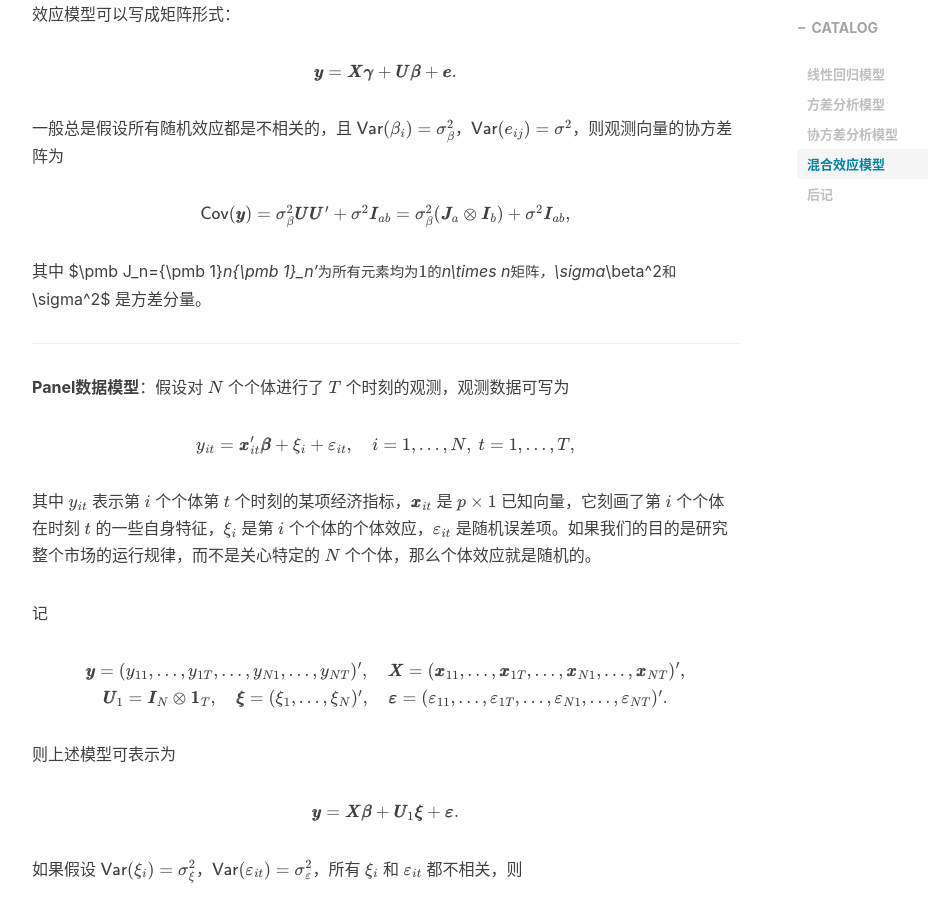
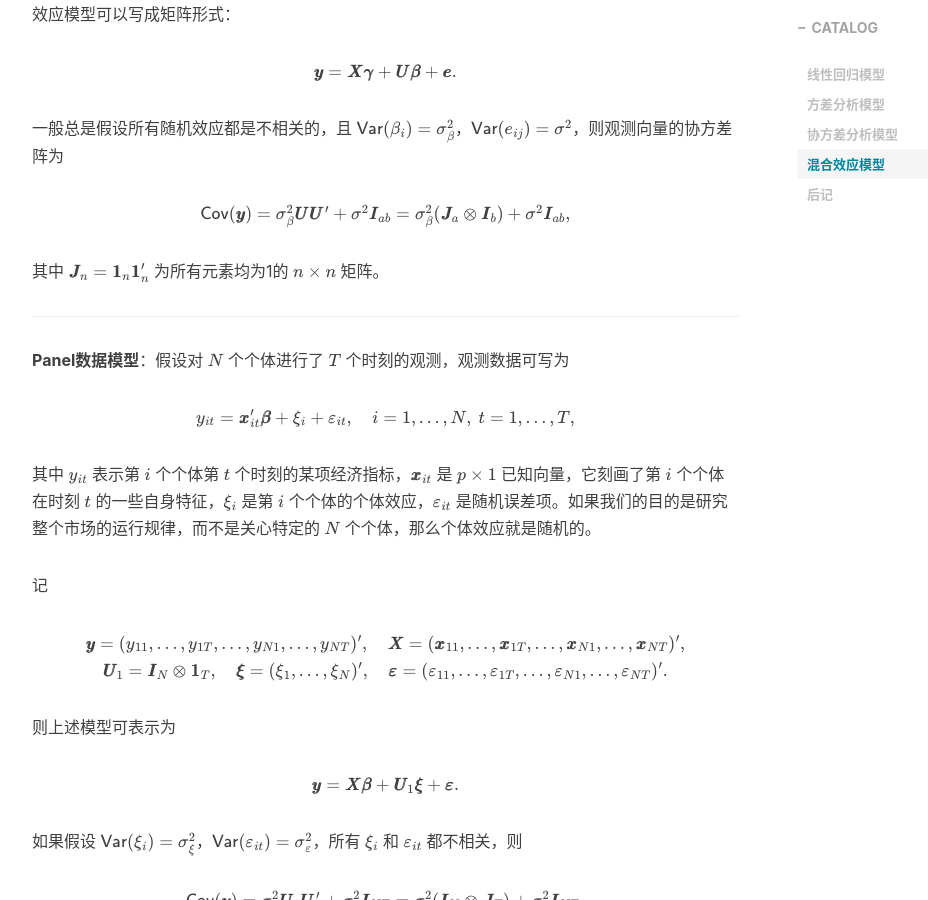
Before and after one commit to kausiujik/kausiujik.github.io, a Jekyll site: the page built from _posts/2022-10-27-LRM_Lec1.md, in a window 1280 px wide and 900 px high, scrolled down 5839 px. Shown: the whole window, without its empty margins (233-1161 px from the left). Built offline with Jekyll 4.4.1, drawn with Linux system fonts in a browser that asks for light colours; nearby versions of some CDN libraries; formulas are drawn with MathJax 3; comment, search, counter and statistics services are not loaded.

Commit message:
Update 2022-10-27-LRM_Lec1.md

```diff
--- a/_posts/2022-10-27-LRM_Lec1.md
+++ b/_posts/2022-10-27-LRM_Lec1.md
@@ -228,7 +228,7 @@ $\pmb y=\pmb X\pmb\gamma+\pmb U\pmb\beta+\pmb e.$
 $\textsf{Cov}(\pmb y)=\sigma_\beta^2\pmb U\pmb U'+\sigma^2\pmb I_{ab}=\sigma_\beta^2(\pmb J_a\otimes\pmb I_b)+\sigma^2\pmb I_{ab},$
 </center>
 
-其中 $\pmb J_n={\pmb 1}_n{\pmb 1}_n'$ 为所有元素均为1的 $n\times n$ 矩阵，$\sigma_\beta^2$ 和 $\sigma^2$ 是方差分量。
+其中 $\pmb J_n=\pmb 1_n\pmb 1_n'$ 为所有元素均为1的 $n\times n$ 矩阵。
 
 ---
 
```
